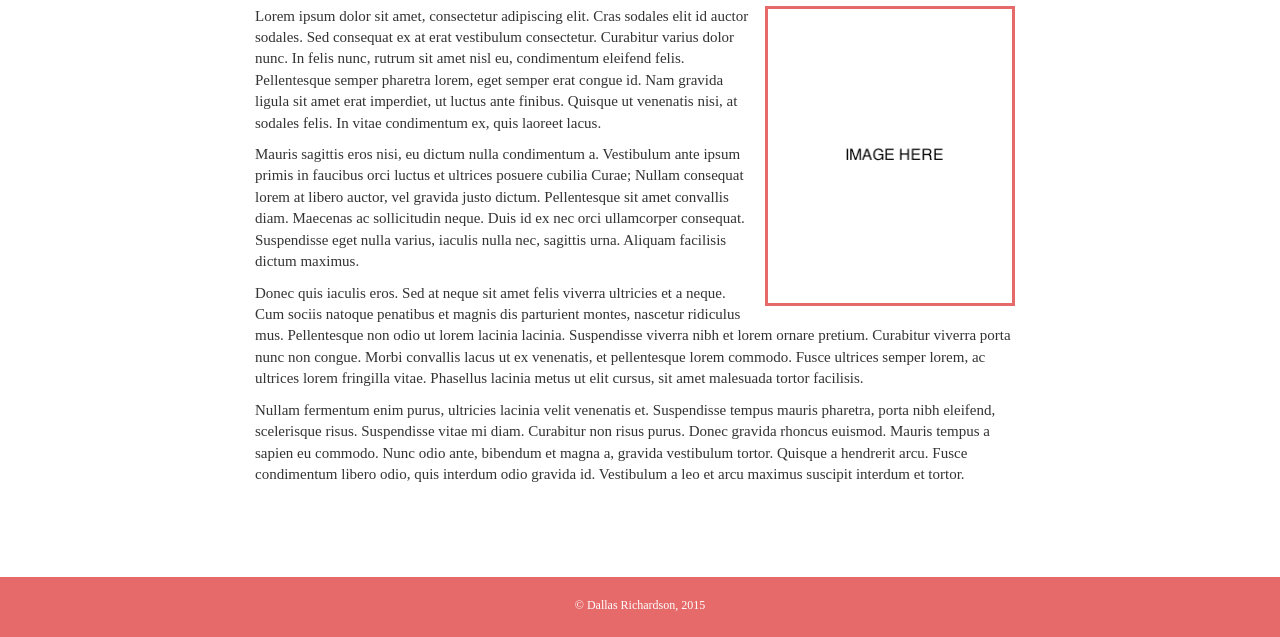
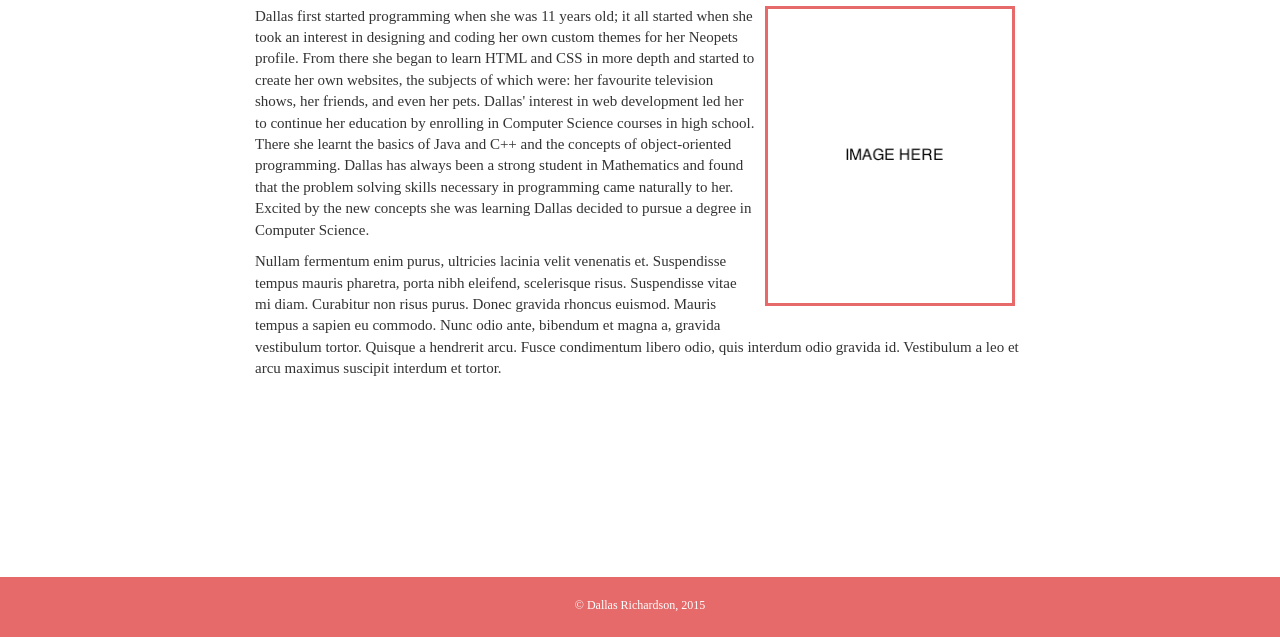
Before and after one commit to salladr/public_html, a plain HTML site: page index.html in a window 1280 px wide. Shown: the part 163-800 px from the top of the page. Drawn offline with nearby package versions, Linux system fonts and the light colour scheme; a web font is replaced by a local one.

Commit message:
Started writing bio

```diff
--- a/index.html
+++ b/index.html
@@ -51,9 +51,7 @@
 			<div class="main">
 				<h2>About Me</h2>
 				<img src="temp.png" class="pull-right" width="250" height="300"/>
-				<p>	Lorem ipsum dolor sit amet, consectetur adipiscing elit. Cras sodales elit id auctor sodales. Sed consequat ex at erat vestibulum consectetur. Curabitur varius dolor nunc. In felis nunc, rutrum sit amet nisl eu, condimentum eleifend felis. Pellentesque semper pharetra lorem, eget semper erat congue id. Nam gravida ligula sit amet erat imperdiet, ut luctus ante finibus. Quisque ut venenatis nisi, at sodales felis. In vitae condimentum ex, quis laoreet lacus.</p>
-				<p>	Mauris sagittis eros nisi, eu dictum nulla condimentum a. Vestibulum ante ipsum primis in faucibus orci luctus et ultrices posuere cubilia Curae; Nullam consequat lorem at libero auctor, vel gravida justo dictum. Pellentesque sit amet convallis diam. Maecenas ac sollicitudin neque. Duis id ex nec orci ullamcorper consequat. Suspendisse eget nulla varius, iaculis nulla nec, sagittis urna. Aliquam facilisis dictum maximus.</p>
-				<p>	Donec quis iaculis eros. Sed at neque sit amet felis viverra ultricies et a neque. Cum sociis natoque penatibus et magnis dis parturient montes, nascetur ridiculus mus. Pellentesque non odio ut lorem lacinia lacinia. Suspendisse viverra nibh et lorem ornare pretium. Curabitur viverra porta nunc non congue. Morbi convallis lacus ut ex venenatis, et pellentesque lorem commodo. Fusce ultrices semper lorem, ac ultrices lorem fringilla vitae. Phasellus lacinia metus ut elit cursus, sit amet malesuada tortor facilisis.</p>
+				<p>Dallas first started programming when she was 11 years old; it all started when she took an interest in designing and coding her own custom themes for her Neopets profile. From there she began to learn HTML and CSS in more depth and started to create her own websites, the subjects of which were: her favourite television shows, her friends, and even her pets. Dallas' interest in web development led her to continue her education by enrolling in Computer Science courses in high school. There she learnt the basics of Java and C++ and the concepts of object-oriented programming. Dallas has always been a strong student in Mathematics and found that the problem solving skills necessary in programming came naturally to her. Excited by the new concepts she was learning Dallas decided to pursue a degree in Computer Science.</p>
 				<p>	Nullam fermentum enim purus, ultricies lacinia velit venenatis et. Suspendisse tempus mauris pharetra, porta nibh eleifend, scelerisque risus. Suspendisse vitae mi diam. Curabitur non risus purus. Donec gravida rhoncus euismod. Mauris tempus a sapien eu commodo. Nunc odio ante, bibendum et magna a, gravida vestibulum tortor. Quisque a hendrerit arcu. Fusce condimentum libero odio, quis interdum odio gravida id. Vestibulum a leo et arcu maximus suscipit interdum et tortor.</p>
 			</div>
 		</div>
```
Also changed, not shown: contact.html (+0 -1 lines).
